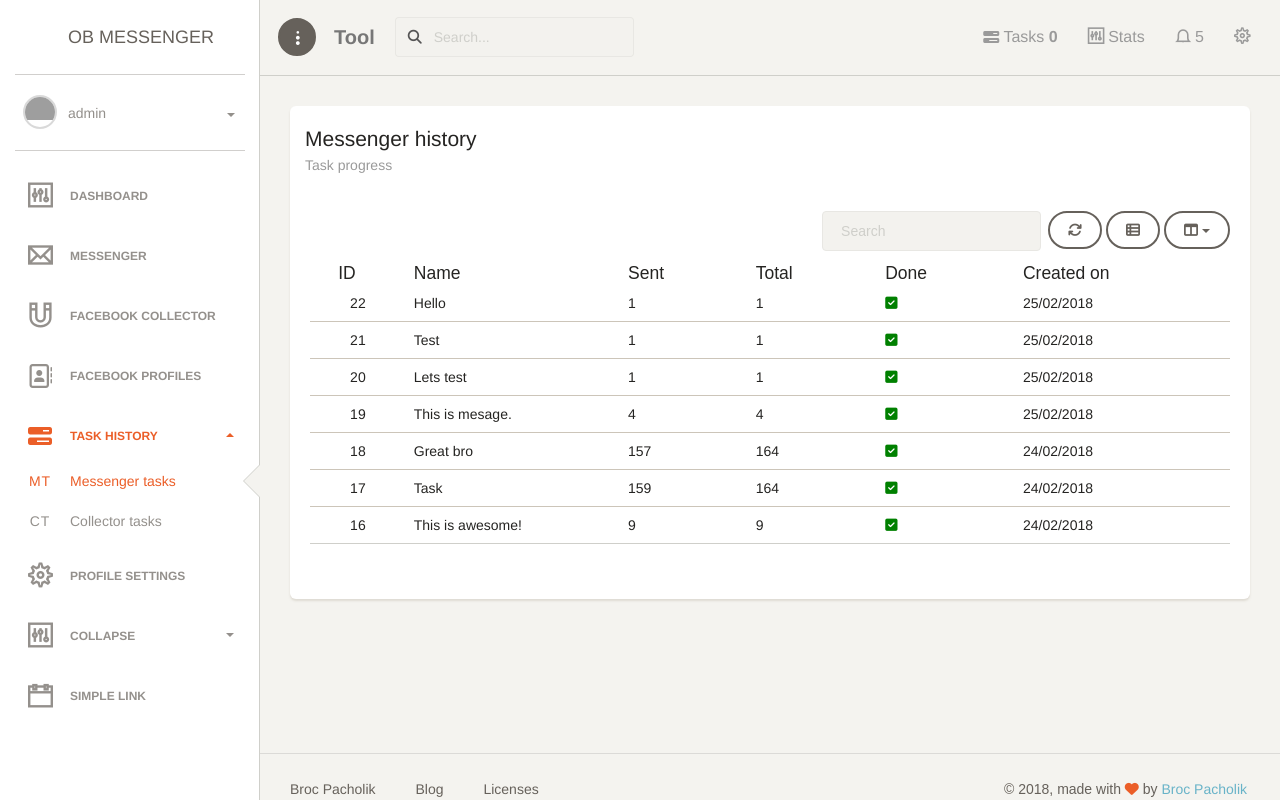
After one commit to kahihia/fbmessenger, a Django app: page /history/messenger/ in a window 1280 px wide. The commit adds this page. Run offline with Django 3.2, Linux system fonts and the light colour scheme; a user stored in the database is signed in; data comes from the database, SQL or seed files in the repository; both versions use the stored data as it was after the commit; parts of the project's set-up code (start-up, migrations or seed data) failed here and were passed over; some libraries are stand-ins or nearby versions; grey boxes are pictures that could not be loaded.

Commit message:
Task history.

```diff
--- a/fbautomation/userarea/fbtool.py
+++ b/fbautomation/userarea/fbtool.py
@@ -131,6 +131,8 @@ class Collector():
                 if len(result[index][1]) == 0:
                     result[index][1] = raw[1]
             else:
+                if self.url in profile:
+                    continue
                 result.append([profile, raw[1]])
 
 
--- a/fbautomation/userarea/static/assets/js/app.js
+++ b/fbautomation/userarea/static/assets/js/app.js
@@ -499,6 +499,18 @@ function messagedFormatter(value, row, index){
         return mark
 
     }
+
+    function historyFormatter(value, row, index){
+        if(row.done == true){
+            mark = '<div class=""><i style="color:green" class="fa fa-check-square"></i></div>'
+        }else{
+
+            mark = '<div class=""> <i class="fa fa-spinner fa-spin"></i></div>'
+        }
+        return mark
+
+    }
+
     function operateFormatter(value, row, index) {
         return [
             '<a rel="tooltip" title="Edit" class="btn btn-simple btn-warning btn-icon table-action edit" href="javascript:void(0)">',
@@ -509,7 +521,10 @@ function messagedFormatter(value, row, index){
             '</a>'
         ].join('');
     }
+
     var $table = $('#bootstrap-table');
+    var $messenger_history = $('#messenger-history');
+    var $collector_history = $('#collector-history');
 
     $().ready(function(){
         $table.bootstrapTable({
@@ -542,12 +557,77 @@ function messagedFormatter(value, row, index){
             }
         });
 
+        $messenger_history.bootstrapTable({
+            toolbar: ".toolbar",
+            clickToSelect: true,
+            showRefresh: true,
+            search: true,
+            showToggle: true,
+            showColumns: true,
+            pagination: true,
+            sortOrder: 'desc',
+            pageSize: 10,
+            url: '/ajax/history/messenger/',
+            sidePagination: 'server',
+            clickToSelect: false,
+            pageList: [10,20,30,50,100],
+
+            formatShowingRows: function(pageFrom, pageTo, totalRows){
+                //do nothing here, we don't want to show the text "showing x of y from..."
+            },
+            formatRecordsPerPage: function(pageNumber){
+                return pageNumber + " rows visible";
+            },
+            icons: {
+                refresh: 'fa fa-refresh',
+                toggle: 'fa fa-th-list',
+                columns: 'fa fa-columns',
+                detailOpen: 'fa fa-plus-circle',
+                detailClose: 'fa fa-minus-circle'
+            }
+        });
+
+
+        $collector_history.bootstrapTable({
+            toolbar: ".toolbar",
+            clickToSelect: true,
+            showRefresh: true,
+            search: true,
+            showToggle: true,
+            showColumns: true,
+            pagination: true,
+            sortOrder: 'desc',
+            pageSize: 10,
+            url: '/ajax/history/collector/',
+            sidePagination: 'server',
+            clickToSelect: false,
+            pageList: [10,20,30,50,100],
+
+            formatShowingRows: function(pageFrom, pageTo, totalRows){
+                //do nothing here, we don't want to show the text "showing x of y from..."
+            },
+            formatRecordsPerPage: function(pageNumber){
+                return pageNumber + " rows visible";
+            },
+            icons: {
+                refresh: 'fa fa-refresh',
+                toggle: 'fa fa-th-list',
+                columns: 'fa fa-columns',
+                detailOpen: 'fa fa-plus-circle',
+                detailClose: 'fa fa-minus-circle'
+            }
+        });
+
         //activate the tooltips after the data table is initialized
         $('[rel="tooltip"]').tooltip();
 
         $(window).resize(function () {
             $table.bootstrapTable('resetView');
+            $messenger_history.bootstrapTable('resetView');
+            $collector_history.bootstrapTable('resetView');
         });
 
 
+
+
 });
--- a/fbautomation/userarea/templates/base_generic.html
+++ b/fbautomation/userarea/templates/base_generic.html
@@ -119,6 +119,32 @@
 	                        <i class="fa fa-address-book-o"></i>
 	                        <p>Facebook Profiles</p>
 	                    </a>
+	                </li>
+                    {% url 'history_messenger' as hm_url %}
+                    {% url 'history_collector' as hc_url %}
+                    <li {% if request.get_full_path == hm_url or request.get_full_path == hc_url %} class="active" {% endif %}>
+	                    <a data-toggle="collapse" href="#task_history" {% if request.get_full_path == hm_url or request.get_full_path == hc_url %} aria-expanded="true"{% endif %}>
+	                        <i class="fa fa-tasks"></i>
+	                        <p>Task history
+                                <b class="caret"></b>
+                            </p>
+	                    </a>
+                        <div id="task_history" {% if request.get_full_path == hm_url or request.get_full_path == hc_url %} class="collapse in" aria-expanded="true" {% else %} class="collapse"{% endif %}>
+							<ul class="nav">
+                                <li {% if request.get_full_path == hm_url %} class="active" {% endif %}>
+                                    <a href="{% url 'history_messenger' %}">
+										<span class="sidebar-mini">MT</span>
+										<span class="sidebar-normal">Messenger tasks</span>
+									</a>
+								</li>
+								<li {% if request.get_full_path == hc_url %} class="active" {% endif %}>
+                                    <a href="{% url 'history_collector' %}">
+									<span class="sidebar-mini">CT</span>
+									<span class="sidebar-normal">Collector tasks</span>
+                                    </a>
+								</li>
+							</ul>
+						</div>
 	                </li>
                     {% url 'profile' as profile_url%}
                     <li {% if request.get_full_path == profile_url %} class="active" {% endif %}>
--- /dev/null
+++ b/fbautomation/userarea/templates/history_messenger.html
@@ -0,0 +1,45 @@
+{% extends "base_generic.html" %}
+{% load static %}
+    {% block content %}
+	        <div class="content">
+	            <div class="container-fluid">
+	                <div class="row">
+	                    <div class="col-md-12">
+	                        <div class="card">
+	                            <div class="card-header">
+	                                <h4 class="card-title">Messenger history</h4>
+	                                <p class="category">Task progress</p>
+	                            </div>
+	                            <div class="card-content table-responsive table-full-width">
+
+
+<div class="toolbar">
+    <!--Here you can write extra buttons/actions for the toolbar-->
+                                                </div>
+<table id="messenger-history" class="table">
+    <thead>
+        <th data-field="id" data-sortable="true" class="text-center">ID</th>
+    	<th data-field="name" data-sortable="true">Name</th>
+    	<th data-field="sent" data-sortable="true">Sent</th>
+    	<th data-field="total" data-sortable="true">Total</th>
+    	<th data-field="done" data-sortable="true" data-formatter="historyFormatter">Done</th>
+    	<th data-field="created_on" data-sortable="true">Created on</th>
+    </thead>
+</table>
+
+
+
+
+	                            </div>
+                                <div class="card-footer text-right">
+
+
+                                </div>
+	                        </div>
+
+	                    </div>
+	                    </div>
+	                </div>
+	                </div>
+
+{% endblock %}
--- a/fbautomation/userarea/templates/messenger.html
+++ b/fbautomation/userarea/templates/messenger.html
@@ -21,6 +21,7 @@
                                     <form id="id_messenger_form" action="" method="post">
                                         {% csrf_token %}
                                         {{ form.as_p }}
+                                        <span class="help-block">You can put {first_name} for auto add.</span>
                                         <button type="button" onclick="app.show_swal('messenger')" class="btn btn-fill btn-info ">Send</button>
                                     </form>
 
--- a/fbautomation/userarea/urls.py
+++ b/fbautomation/userarea/urls.py
@@ -9,6 +9,8 @@ urlpatterns = [
     url(r'^profile/$', views.profile, name='profile'),
     url(r'^ajax/messaged/$', views.messaged_count, name='messaged_count'),
     url(r'^ajax/profile/$', views.ajax_profile, name='ajax_profile'),
+    url(r'^ajax/history/messenger/$', views.ajax_messenger_history, name='ajax_messenger_history'),
+    url(r'^ajax/history/collector/$', views.ajax_collector_history, name='ajax_collector_history'),
     url(r'^ajax/progress/$', views.ajax_progress, name='ajax_progress'),
     url(r'^ajax/progress/last/$',
         views.ajax_progress_last, name='ajax_progress_last'),
@@ -28,6 +30,8 @@ urlpatterns = [
     url(r'^create/fburl/$', views.new_fburl, name='create_fburl'),
     url(r'^update/fburl/(?P<pk>\d+)/$', views.UpdateFacebookProfileUrl.as_view(), name='update_fburl'),
     url(r"^facebookurls/$", views.FacebookProfileUrlView.as_view(), name="facebook_url_list"),
+    url(r"^history/messenger/$", views.HistoryMessengerView.as_view(), name="history_messenger"),
+    url(r"^history/collector/$", views.HistoryCollectorView.as_view(), name="history_collector"),
     url(r'^create/messenger/$', views.MessengerView.as_view(), name='messenger'),
     url(r'^task/collector/$', views.CollectorView.as_view(), name='collector'),
 
--- a/fbautomation/userarea/views.py
+++ b/fbautomation/userarea/views.py
@@ -284,6 +284,12 @@ class UpdateFacebookProfileUrl(LoginRequiredMixin, generic.UpdateView):
 class FacebookProfileUrlView(LoginRequiredMixin, generic.TemplateView):
     template_name = "facebook_profile_list.html"
 
+class HistoryMessengerView(LoginRequiredMixin, generic.TemplateView):
+    template_name = "history_messenger.html"
+
+class HistoryCollectorView(LoginRequiredMixin, generic.TemplateView):
+    template_name = "history_collector.html"
+
 
 @login_required
 def messaged_count(request):
@@ -398,7 +404,7 @@ def ajax_profile(request):
     profile_count = profiles.count()
 
     if search:
-        profiles = profiles.filter(Q(url__contains=search) | Q(tag__contains=search))
+        profiles = profiles.filter(Q(url__contains=search) | Q(tag__contains=search) | Q(full_name__contains=search))
 
     if order_type == 'asc':
         profiles = profiles.order_by(sort)
@@ -422,6 +428,105 @@ def ajax_profile(request):
             "full_name": profile.full_name,
             "url": profile.url,
             "is_messaged": profile.is_messaged,
+            "created_on": filter_date(profile.created_on, "d/m/Y")
+        } for profile in profiles
+    ]
+
+    data = {
+        "total": profile_count,
+        "rows": rows
+    }
+    return JsonResponse(data)
+
+
+@login_required
+def ajax_messenger_history(request):
+
+    search = request.GET.get("search")
+    sort = request.GET.get("sort", "id")
+    order_type = request.GET.get("order", "desc")
+    limit = request.GET.get("limit")
+    offset = request.GET.get("offset")
+
+    page = (int(offset) / int(limit)) + 1
+
+    profiles = TaskProgress.objects.filter(user=request.user)
+    profile_count = profiles.count()
+
+    if search:
+        profiles = profiles.filter(name__contains=search)
+
+    if order_type == 'asc':
+        profiles = profiles.order_by(sort)
+    else:
+        profiles = profiles.order_by('-' + sort)
+
+    paginator = Paginator(profiles, limit)
+
+    try:
+        profiles = paginator.page(page)
+    except PageNotAnInteger:
+        profiles = paginator.page(1)
+    except EmptyPage:
+        profiles = paginator.page(paginator.num_pages)
+
+
+    rows = [
+        {
+            "id": profile.id,
+            "name": profile.name,
+            "sent": profile.sent,
+            "total": profile.total,
+            "done": profile.done,
+            "created_on": filter_date(profile.created_on, "d/m/Y")
+        } for profile in profiles
+    ]
+
+    data = {
+        "total": profile_count,
+        "rows": rows
+    }
+    return JsonResponse(data)
+
+
+@login_required
+def ajax_collector_history(request):
+
+    search = request.GET.get("search")
+    sort = request.GET.get("sort", "id")
+    order_type = request.GET.get("order", "desc")
+    limit = request.GET.get("limit")
+    offset = request.GET.get("offset")
+
+    page = (int(offset) / int(limit)) + 1
+
+    profiles = CollectProgress.objects.filter(user=request.user)
+    profile_count = profiles.count()
+
+    if search:
+        profiles = profiles.filter(name__contains=search)
+
+    if order_type == 'asc':
+        profiles = profiles.order_by(sort)
+    else:
+        profiles = profiles.order_by('-' + sort)
+
+    paginator = Paginator(profiles, limit)
+
+    try:
+        profiles = paginator.page(page)
+    except PageNotAnInteger:
+        profiles = paginator.page(1)
+    except EmptyPage:
+        profiles = paginator.page(paginator.num_pages)
+
+
+    rows = [
+        {
+            "id": profile.id,
+            "name": profile.name,
+            "collected": profile.collected,
+            "done": profile.done,
             "created_on": filter_date(profile.created_on, "d/m/Y")
         } for profile in profiles
     ]
@@ -458,8 +563,7 @@ def ajax_progress(request):
 def ajax_progress_last(request):
     #TODO TaskProgress matching query does not exist.
 
-    task = TaskProgress.objects.filter(user=request.user,
-                                       done=False).latest("id")
+    task = TaskProgress.objects.filter(user=request.user).latest("id")
 
     return JsonResponse(task.jsonify())
 
@@ -468,7 +572,6 @@ def ajax_progress_last(request):
 def ajax_collect_last(request):
     #TODO TaskProgress matching query does not exist.
 
-    collector = CollectProgress.objects.filter(user=request.user,
-                                       done=False).latest("id")
+    collector = CollectProgress.objects.filter(user=request.user).latest("id")
 
     return JsonResponse(collector.jsonify())
```
Also changed, not shown: fbautomation/userarea/models.py (+11 -1 lines), fbautomation/userarea/templates/history_collector.html (added, +44 -0 lines), fbautomation/db.sqlite3, fbautomation/userarea/static/assets/img/analytics.png (added), 1 other file. Lines whose indentation alone changed are shown as unchanged.
